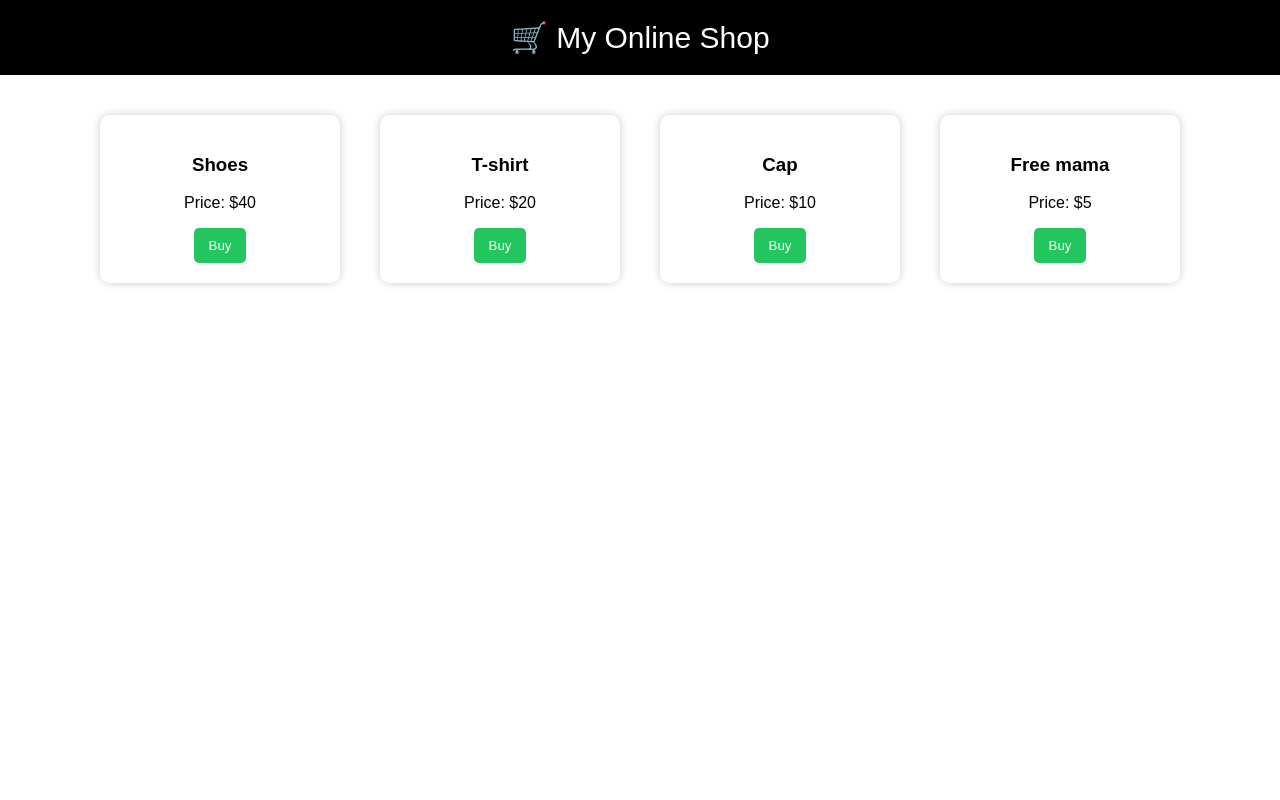
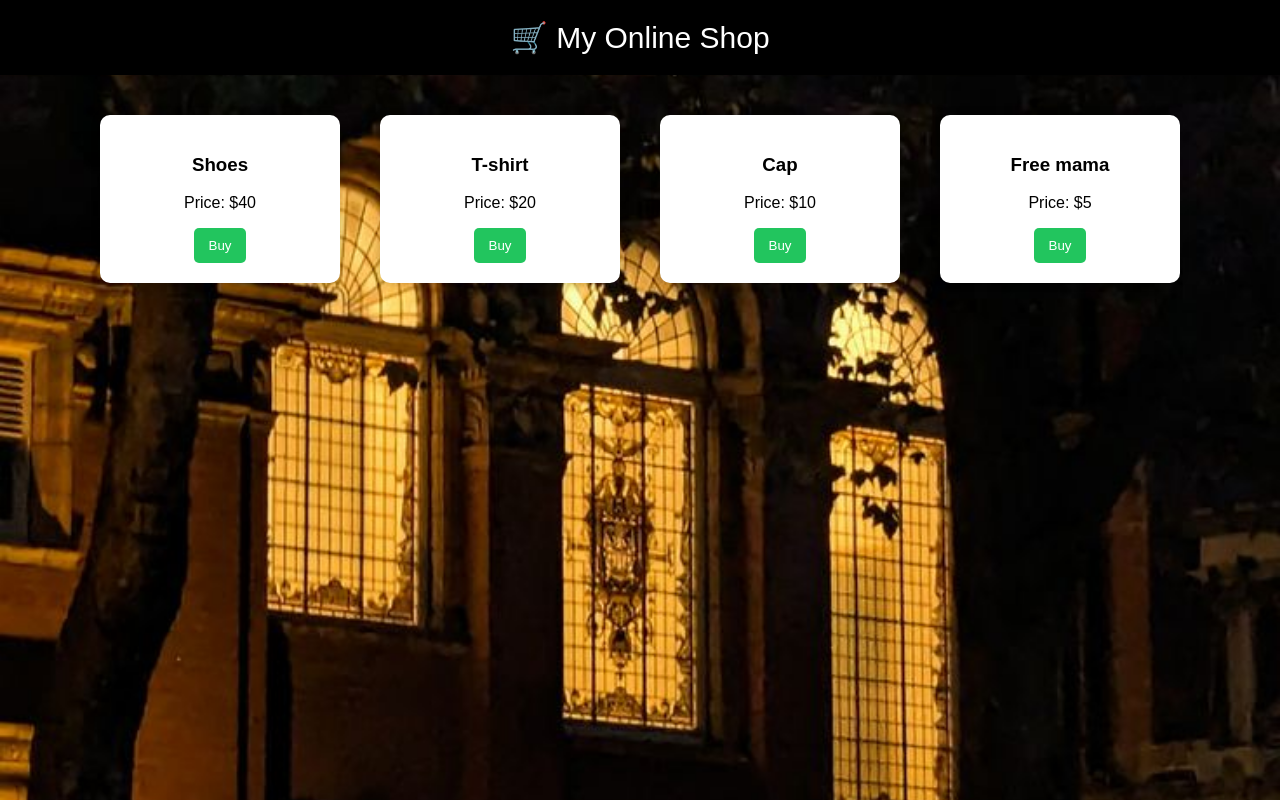
Before and after one commit to astavba8-pixel/my-shop, a plain HTML site: page index.html in a window 1280 px wide. Drawn offline with Linux system fonts and the light colour scheme.

Commit message:
Update index.html

```diff
--- a/index.html
+++ b/index.html
@@ -7,7 +7,7 @@
 
 body{
 font-family:Arial;
-  background-image: url("shop.jpg");
+background-image: url("4bba557fcfbadbd61865c70e93bea41f.jpg");
 background-size: cover;
 background-position: center;
 background-repeat: no-repeat;
```
